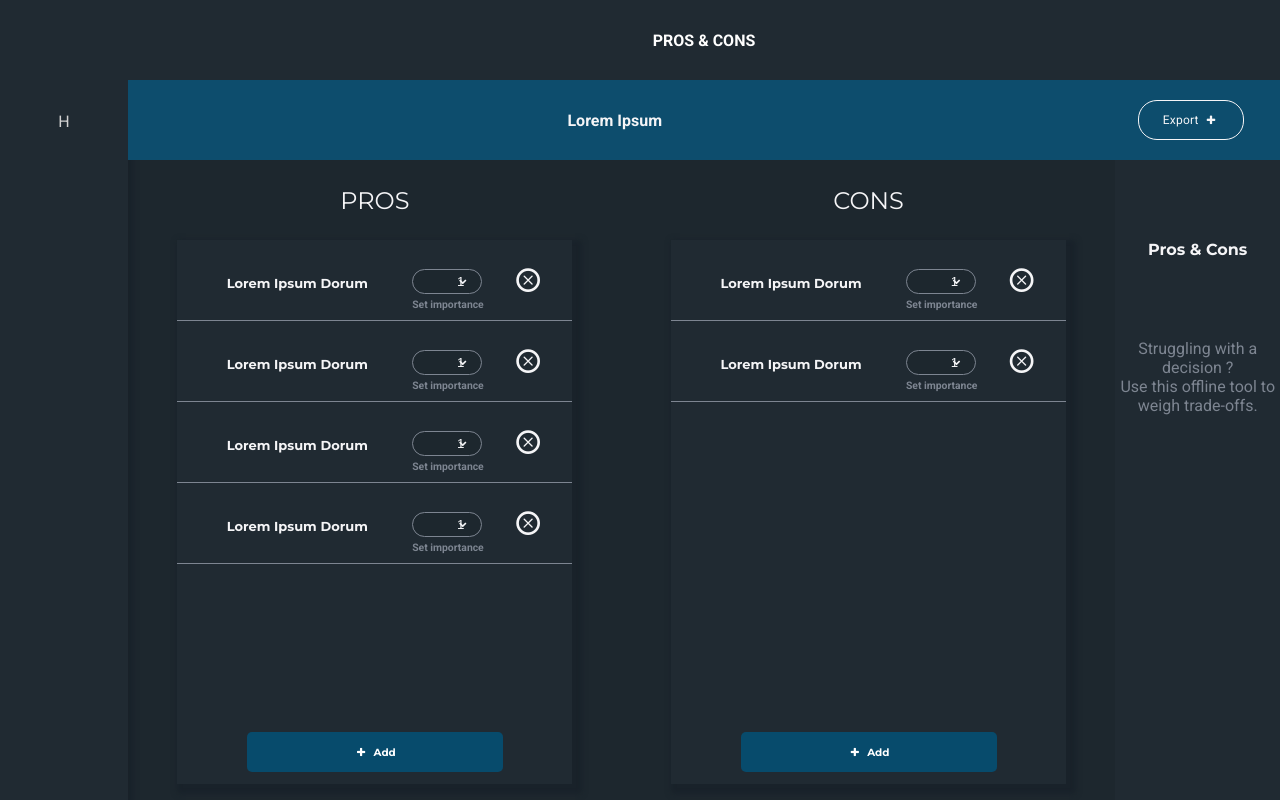
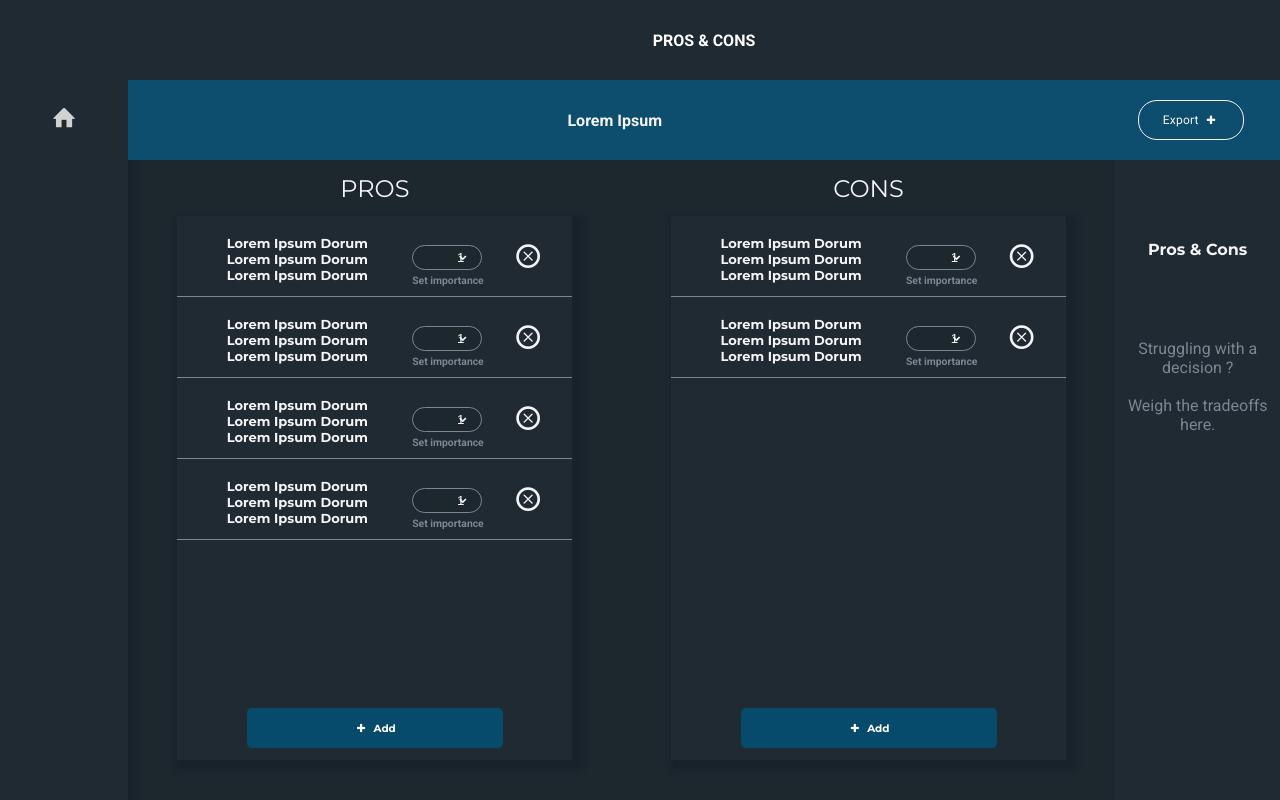
Before and after one commit to rakannimer/pros-and-cons, a React (Create React App) app: page / in a window 1280 px wide. Built offline with nearby package versions, Linux system fonts and the light colour scheme.

Commit message:
Some polish and long text small-screen handling

```diff
--- a/src/index.tsx
+++ b/src/index.tsx
@@ -8,14 +8,16 @@ import { range } from "./utils";
 function ListItem() {
   return (
     <div className="list-item-container">
+      <div className="argument-description-container">
         <div
-        className="argument-description-container"
+          className="description"
           onInput={ev => {
             console.log("Value is ", ev.currentTarget.innerText);
           }}
           contentEditable
         >
-        Lorem Ipsum Dorum
+          Lorem Ipsum Dorum Lorem Ipsum Dorum Lorem Ipsum Dorum
+        </div>
       </div>
       <div className="weight-and-hint">
         <div className="argument-weight-container">
@@ -56,7 +58,9 @@ function App() {
   return (
     <div className="app-container">
       <div className="left-sidebar">
-        <div className="left-sidebar-home-button">H</div>
+        <div className="home-button">
+          <div className="icon-home" />
+        </div>
       </div>
       <div className="app-without-left-sidebar">
         <div className="app-header">PROS & CONS</div>
@@ -102,8 +106,8 @@ function App() {
           <div className="right-sidebar">
             <div className="app-name">Pros & Cons</div>
             <div className="app-description">
-              Struggling with a decision ? <br /> Use this offline tool to weigh
-              trade-offs.
+              Struggling with a decision ? <br />
+              <br /> Weigh the tradeoffs here.
             </div>
           </div>
         </div>
--- a/src/styles.css
+++ b/src/styles.css
@@ -33,6 +33,8 @@
   cursor: pointer;
   width: 20.1vw;
   height: 5.1vh;
+  background: var(--white);
+  color: var(--blue);
 }
 
 .add-argument-button .plus {
@@ -198,7 +200,7 @@ body {
   min-width: 300px;
   text-align: center;
   margin-bottom: 10px;
-  max-height: 60vh;
+  max-height: 75vh;
 }
 
 .right-sidebar {
@@ -217,6 +219,8 @@ body {
   margin-top: 10vh;
   font-family: "Roboto", sans-serif;
   color: var(--lightgray);
+  padding-left: 10px;
+  padding-right: 10px;
   /* font-weight: bold; */
 }
 
@@ -228,7 +232,7 @@ body {
 .list-title {
   width: 100%;
   background: var(--black);
-  min-height: 10vh;
+  min-height: 7vh;
   display: flex;
   justify-content: center;
   align-items: center;
@@ -271,6 +275,13 @@ body {
   font-size: small;
 }
 
+.argument-description-container .description {
+  word-wrap: break-word;
+  overflow-wrap: break-word;
+  max-width: 180px;
+  display: block;
+}
+
 .argument-weight-container {
   flex: 1;
   display: flex;
@@ -304,7 +315,7 @@ body {
 }
 
 .argument-weight-container:hover .icon-down-open {
-  color: var(--blue);
+  /* color: var(--blue); */
 }
 
 .argument-weight-container:hover select {
@@ -335,7 +346,7 @@ body {
 
 .argument-weight-container select:hover {
   cursor: pointer;
-  border: solid 1px var(--blue);
+  /* border: solid 1px var(--blue); */
   color: var(--blue);
 }
 .argument-weight-container select:focus {
@@ -370,7 +381,13 @@ body {
   text-indent: 40%;
 }
 
-.left-sidebar-home-button {
-  margin-top: 14vh;
+.left-sidebar .home-button {
+  margin-top: 13vh;
   color: var(--darkwhite);
+  font-size: 3vh;
 }
+
+.left-sidebar .home-button:hover {
+  color: var(--blue);
+  cursor: pointer;
+}
```
Lines whose indentation alone changed are shown as unchanged.
